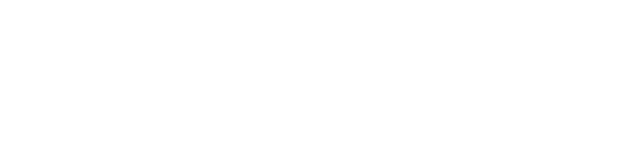
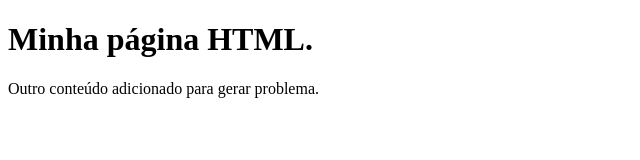
Before and after one commit to tiagofweber/gama-no-github, a plain HTML site: page index.html in a window 1280 px wide. Shown: the whole page, without its empty margins (0-640 px from the left). Drawn offline with Linux system fonts and the light colour scheme.

Commit message:
Outro commit, desta vez em master

```diff
--- a/index.html
+++ b/index.html
@@ -7,6 +7,7 @@
     <title>Document</title>
 </head>
 <body>
-
+    <h1>Minha página HTML.</h1>
+    <p>Outro conteúdo adicionado para gerar problema.</p>
 </body>
 </html>
```
